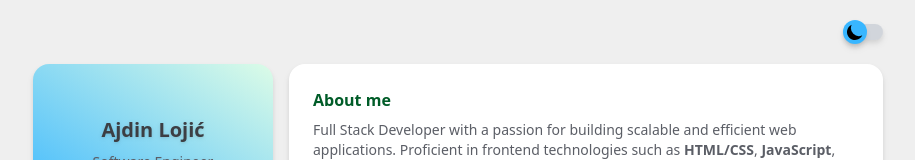
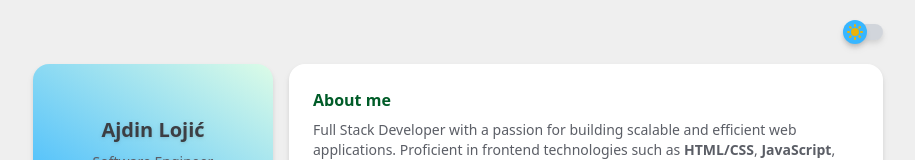
Before and after one commit to ajdinl/PortfolioNextTailwind, a Next.js app: page / in a window 1280 px wide. Shown: the top 160 px of the page, without its empty margins (182-1097 px from the left). Built offline with nearby package versions, Linux system fonts and the light colour scheme.

Commit message:
Fix icon order in ThemeToggle component for correct theme representation

```diff
--- a/app/_components/ThemeToggle.jsx
+++ b/app/_components/ThemeToggle.jsx
@@ -38,7 +38,7 @@ export default function ThemeToggle() {
                         ${isDarkMode ? 'translate-x-5' : 'translate-x-0'}
                     `}
                 >
-                    {isDarkMode ? <SunIcon className='w-4 h-4 md:w-5 md:h-5 text-yellow-500' /> : <MoonIcon className='w-4 h-4 md:w-5 md:h-5 text-black' />}
+                    {isDarkMode ? <MoonIcon className='w-4 h-4 md:w-5 md:h-5 text-black' /> : <SunIcon className='w-4 h-4 md:w-5 md:h-5 text-yellow-500' />}
                 </div>
             </button>
         </div>
```
